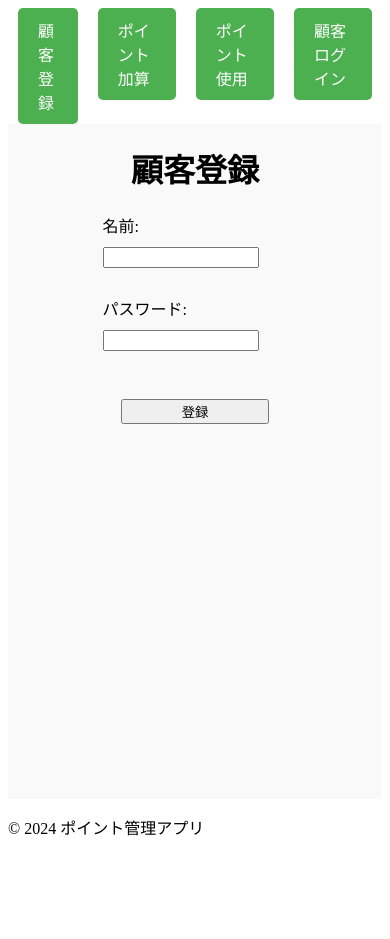
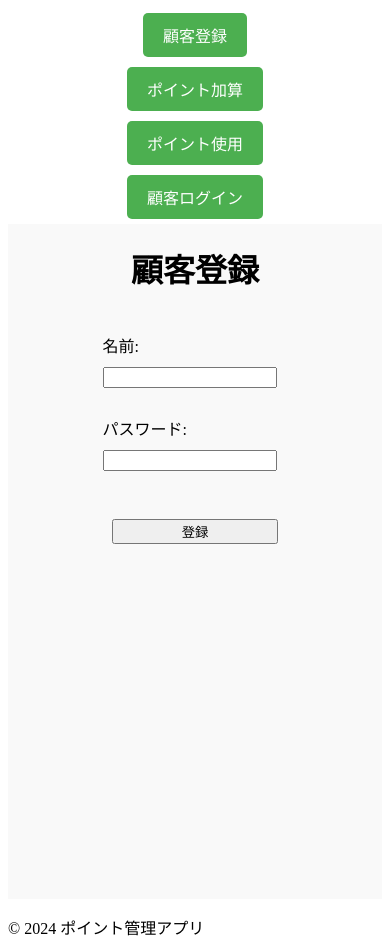
Before and after one commit to re912/point_test, a Flask app: page /register in a window 390 px wide. Shown: the top 939 px of the page. Before the commit the page ends 836 px from the top, so only its background shows below. Run offline with Flask 3, Linux system fonts and the light colour scheme.

Commit message:
スマホ画面に調整

```diff
--- a/app.py
+++ b/app.py
@@ -121,9 +121,14 @@ def view_points():
         name = session['customer_name']
         customer = get_customer_by_name(name)
         if customer:
-            # session はテンプレートで使わないので、必要なデータを渡す
-            return render_template('view_points.html', customer_name=customer[1], customer_points=customer[3])
+            current_points = customer[3]
+            discount_points = 50  # 割引に必要なポイント
+            points_needed = discount_points - current_points if current_points < discount_points else 0  # 必要なポイント計算
+
+            # テンプレートに渡すデータを更新
+            return render_template('view_points.html', customer_name=customer[1], customer_points=current_points, points_needed=points_needed)
     return redirect(url_for('customer_login'))
+
 
 # ポイントを使用するページ
 @app.route('/use_points', methods=['GET', 'POST'])
--- a/static/style.css
+++ b/static/style.css
@@ -38,10 +38,9 @@ main {
     background-color: #f9f9f9; /* 背景色を指定して見た目を整える */
 }
 
-
 /* フォームのスタイル */
 form {
-    text-align: left /* ラベルと入力フィールドは左揃え */
+    text-align: left; /* ラベルと入力フィールドは左揃え */
     margin-top: 20px; /* h1との間に余白を追加 */
 }
 
@@ -58,10 +57,27 @@ input[type="text"], input[type="number"], input[type="password"] {
     max-width: 300px; /* 入力フィールドの最大幅を設定 */
 }
 
-
 /* ボタンのスタイル */
 button[type="submit"], input[type="submit"] {
     display: block; /* ボタンをブロック表示にして */
     margin: 20px auto; /* 上下に余白を追加し、左右は自動調整で中央揃え */
     width: 80%; /* ボタンの幅を調整（必要に応じて変更） */
 }
+
+/* スマホ画面向けのスタイル調整 */
+@media (max-width: 768px) {
+    nav ul {
+        flex-direction: column; /* 縦に並べる */
+        align-items: center; /* 中央揃え */
+    }
+
+    nav ul li {
+        margin: 5px 0; /* 縦並びにした場合のマージン調整 */
+    }
+
+    input[type="text"], input[type="number"], input[type="password"],
+    button[type="submit"], input[type="submit"] {
+        width: 90%; /* スマホ画面では幅を広げる */
+        max-width: none; /* 最大幅を解除 */
+    }
+}
```
Also changed, not shown: templates/view_points.html (+10 -4 lines).
